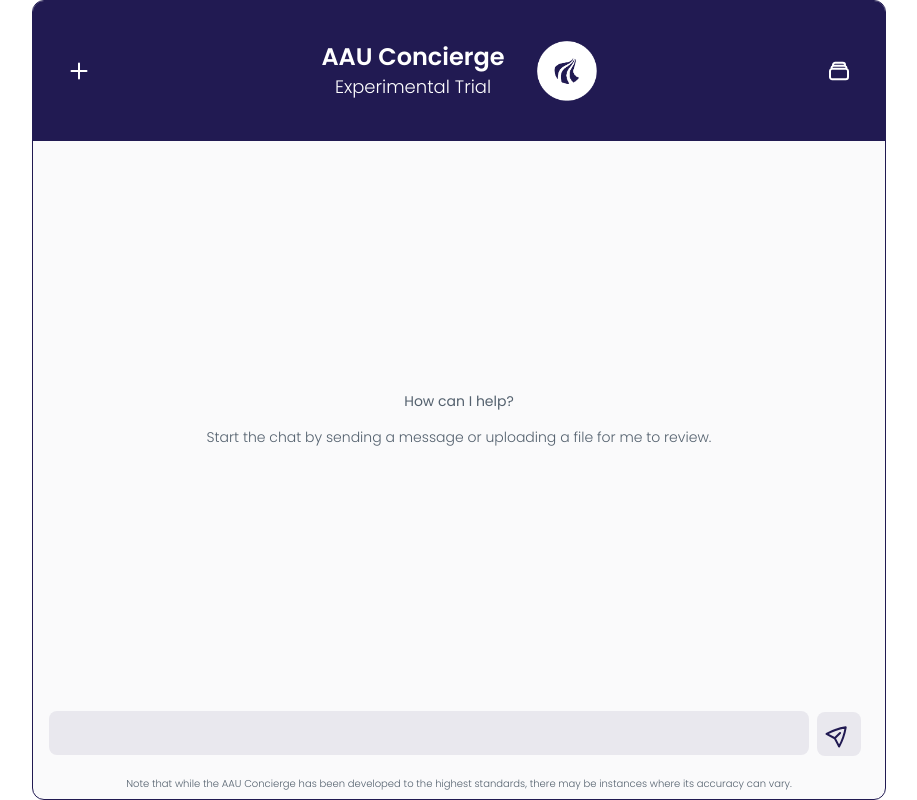
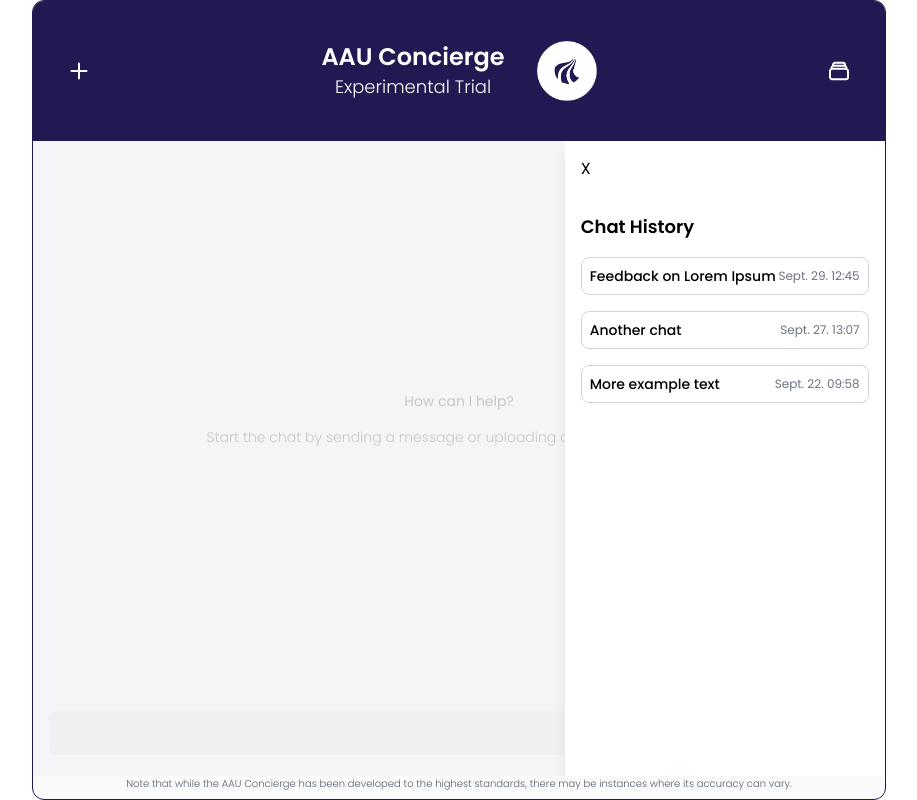
Before and after one commit to jjzha/afm-interface, a Next.js app in the folder frontend/: page /chat in a window 1280 px wide. Both pictures are taken after a click on the button 1019 px from the left and 71 px from the top of the page. Shown: the whole page, without its empty margins (181-1098 px from the left). Built offline with nearby package versions, Linux system fonts and the light colour scheme.

Commit message:
Start of chat history

```diff
--- /dev/null
+++ b/frontend/components/ChatHistory.jsx
@@ -0,0 +1,16 @@
+import React from 'react';
+
+const ChatHistory = ({ chatHistory }) => {
+  return (
+    <div className="space-y-4">
+      {chatHistory.map((chat, index) => (
+        <div key={index} className="flex justify-between items-center p-2 rounded-lg border border-gray-300 hover:bg-gray-100 cursor-pointer">
+          <div className="text-sm font-medium truncate">{chat.title}</div>
+          <div className="text-xs text-gray-500">{chat.timestamp}</div>
+        </div>
+      ))}
+    </div>
+  );
+};
+
+export default ChatHistory;
--- a/frontend/components/Header.jsx
+++ b/frontend/components/Header.jsx
@@ -7,7 +7,7 @@
 import { useHeader } from '../contexts/HeaderContext';
 
 const Header = () => {
-    const { showNewChatButton, handleNewChat } = useHeader(); // Access handleNewChat from the context
+    const { showNewChatButton, handleNewChat, manageChatsHandler} = useHeader(); // Access handleNewChat from the context
 
     return (
         <div name='header' className='w-full inset-x-0 top-0 h-30 md:h-34 bg-primary-500 text-white '>
@@ -48,7 +48,7 @@
                     {showNewChatButton && (
                         <IconButton
                             icon={RectangleStackIcon}
-                            onClick={() => alert('Manage chats clicked')} // Update this if needed
+                            onClick={manageChatsHandler} // Update this if needed
                             ariaLabel="Manage chats"
                             bgColor="bg-transparent"
                             hoverBgColor="hover:bg-primary-50"
--- /dev/null
+++ b/frontend/components/SidePanel.jsx
@@ -0,0 +1,39 @@
+import React from 'react';
+import clsx from 'clsx';
+
+const SidePanel = ({ isVisible, onClose, children }) => {
+  return (
+    <>
+      {/* Background Overlay - controlled within the content container instead */}
+      {isVisible && (
+        <div
+          className="absolute inset-0 bg-bg-300 bg-opacity-70 z-40 transition-opacity duration-300"
+          onClick={onClose}
+        />
+      )}
+
+      {/* Side Panel */}
+      <div
+        className={clsx(
+          'absolute top-0 right-0 w-80 h-full bg-white z-50 shadow-lg transition-transform duration-300',
+          isVisible ? 'translate-x-0' : 'translate-x-full'
+        )}
+      >
+        {/* Close Button */}
+        <button
+          onClick={onClose}
+          className="p-4"
+        >
+          X
+        </button>
+
+        {/* Content */}
+        <div className="p-4">
+          {children}
+        </div>
+      </div>
+    </>
+  );
+};
+
+export default SidePanel;
--- a/frontend/contexts/HeaderContext.jsx
+++ b/frontend/contexts/HeaderContext.jsx
@@ -6,9 +6,10 @@
 export const HeaderProvider = ({ children }) => {
     const [showNewChatButton, setShowNewChatButton] = useState(false);
     const [handleNewChat, setHandleNewChat] = useState(null); // Add a state for new chat handler
+    const [manageChatsHandler, setManageChatsHandler] = useState(null);
 
     return (
-        <HeaderContext.Provider value={{ showNewChatButton, setShowNewChatButton, handleNewChat, setHandleNewChat }}>
+        <HeaderContext.Provider value={{ showNewChatButton, setShowNewChatButton, handleNewChat, setHandleNewChat, manageChatsHandler, setManageChatsHandler }}>
             {children}
         </HeaderContext.Provider>
     );
--- a/frontend/pages/chat.jsx
+++ b/frontend/pages/chat.jsx
@@ -6,6 +6,9 @@
 import EvaluationMode from '@components/EvaluationMode';
 import chatConfig from '../interfaceConfig';
 import { useHeader } from '../contexts/HeaderContext';
+import SidePanel from '@components/SidePanel';
+import ChatHistory from '@components/ChatHistory';
+import clsx from 'clsx';
 
 
 const ChatPage = () => {
@@ -16,11 +19,20 @@
     const [isLoadingResponse, setIsLoadingResponse] = useState(false);
     const [errorMessage, setErrorMessage] = useState("");
     const [streamingDone, setStreamingDone] = useState(false);
-    const { setShowNewChatButton, setHandleNewChat } = useHeader(); // Access header context
+    const { setShowNewChatButton, setHandleNewChat, setManageChatsHandler } = useHeader(); // Access header context
+    const [isPanelVisible, setIsPanelVisible] = useState(false);
 
 
     const assistantStreamingResponseRef = useRef("");
     const [assistantStreamingResponse, setAssistantStreamingResponse] = useState("");
+
+     // Placeholder for chat history
+     const chatHistory = [
+        { title: "Feedback on Lorem Ipsum", timestamp: "Sept. 29. 12:45" },
+        { title: "Another chat", timestamp: "Sept. 27. 13:07" },
+        { title: "More example text", timestamp: "Sept. 22. 09:58" },
+        // Add more history items as needed
+      ];
 
     const lastSubmitTime = useRef(0);
 
@@ -30,11 +42,15 @@
         setShowNewChatButton(true);
         setHandleNewChat(() => handleNewChat); // Set handleNewChat in the context
 
+        // Setting a handler for the "Manage Chats" button
+        setManageChatsHandler(() => () => setIsPanelVisible(true)); // Open side panel on clicking Manage Chats
+
         return () => {
             setShowNewChatButton(false); // Hide button when leaving the page
             setHandleNewChat(null);      // Clear the handler when leaving the page
+            setManageChatsHandler(null); // Clear the manage chats handler
         };
-    }, [setShowNewChatButton, setHandleNewChat]);
+    }, [setShowNewChatButton, setHandleNewChat, setManageChatsHandler]);
 
     // Focus on the input field when the component mounts
     useEffect(() => {
@@ -135,24 +151,26 @@
     };
 
     return (
-
-        <div className="w-full h-full flex flex-col items-center">
-
+        <div className="relative w-full h-full">
+            {/* Main Content Wrapper with SidePanel */}
+            <div className="relative w-full h-full flex">
+                {/* Main Content Area with Conditional Blur */}
+                <div
+                    className={clsx(
+                        "w-full h-full flex flex-col items-center transition-all duration-300",
+                        isPanelVisible ? "" : ""
+                    )}
+                >
                     {/* Messages Section */}
                     {chatElements.length > 0 && (
                         <div className="w-full flex-1 flex flex-col items-start p-4 space-y-2 bg-bg-100 overflow-y-auto relative">
-                    {/* Spacer to push messages from the bottom */}
                             <div className="flex-grow"></div>
-
-                    {/* Messages */}
                             {chatElements.map((element, index) => {
                                 if (element.type === 'message') {
-                            // Render messages (user or assistant)
                                     return (
                                         <MessageBubble key={index} message={element.content} isUser={element.isUser} />
                                     );
                                 } else if (element.type === 'evaluation_block') {
-                            // Render evaluation block with all evaluations in a row
                                     return (
                                         <div key={index} className="flex flex-row space-x-2 p-2 items-center">
                                             {element.evaluations.map((evaluation, i) => (
@@ -166,21 +184,6 @@
                                     );
                                 }
                             })}
-
-                    {/* Display the streaming response while it's loading */}
-                    {isLoadingResponse && assistantStreamingResponse && (
-                        <MessageBubble message={assistantStreamingResponse} isUser={false} />
-                    )}
-
-                    {/* Display the loading dots while the response is being streamed */}
-                    {isLoadingResponse && (
-                        <div className="p-2">
-                            <LoadDots />
-                        </div>
-                    )}
-
-
-                    {/* Dummy div to ensure smooth scroll to the last message */}
                             <div ref={messagesEndRef}></div>
                         </div>
                     )}
@@ -196,8 +199,7 @@
                     {chatElements.length === 0 && (
                         <div className="flex-1 w-2/3 flex flex-col items-center justify-center text-center text-tertiary-500 p-4">
                             <p className="text-sm ">How can I help?</p>
-                    <p className="text-sm font-light mt-4">Start the chat by sending a message
-                        or uploading a file for me to review.</p>
+                            <p className="text-sm font-light mt-4">Start the chat by sending a message or uploading a file for me to review.</p>
                         </div>
                     )}
 
@@ -211,6 +213,14 @@
                         />
                     </div>
                 </div>
+
+                {/* Side Panel */}
+                <SidePanel isVisible={isPanelVisible} onClose={() => setIsPanelVisible(false)}>
+                    <h2 className="text-lg font-semibold mb-4">Chat History</h2>
+                    <ChatHistory chatHistory={chatHistory} />
+                </SidePanel>
+            </div>
+        </div>
     );
 };
 
--- a/frontend/tailwind.config.js
+++ b/frontend/tailwind.config.js
@@ -26,6 +26,7 @@
         'bg': {
           50: '#FDFDFE',
           100: '#FAFAFB',
+          300: '#F4F4F6'
         },
       },
       keyframes: {
```
Lines whose indentation alone changed are shown as unchanged.
